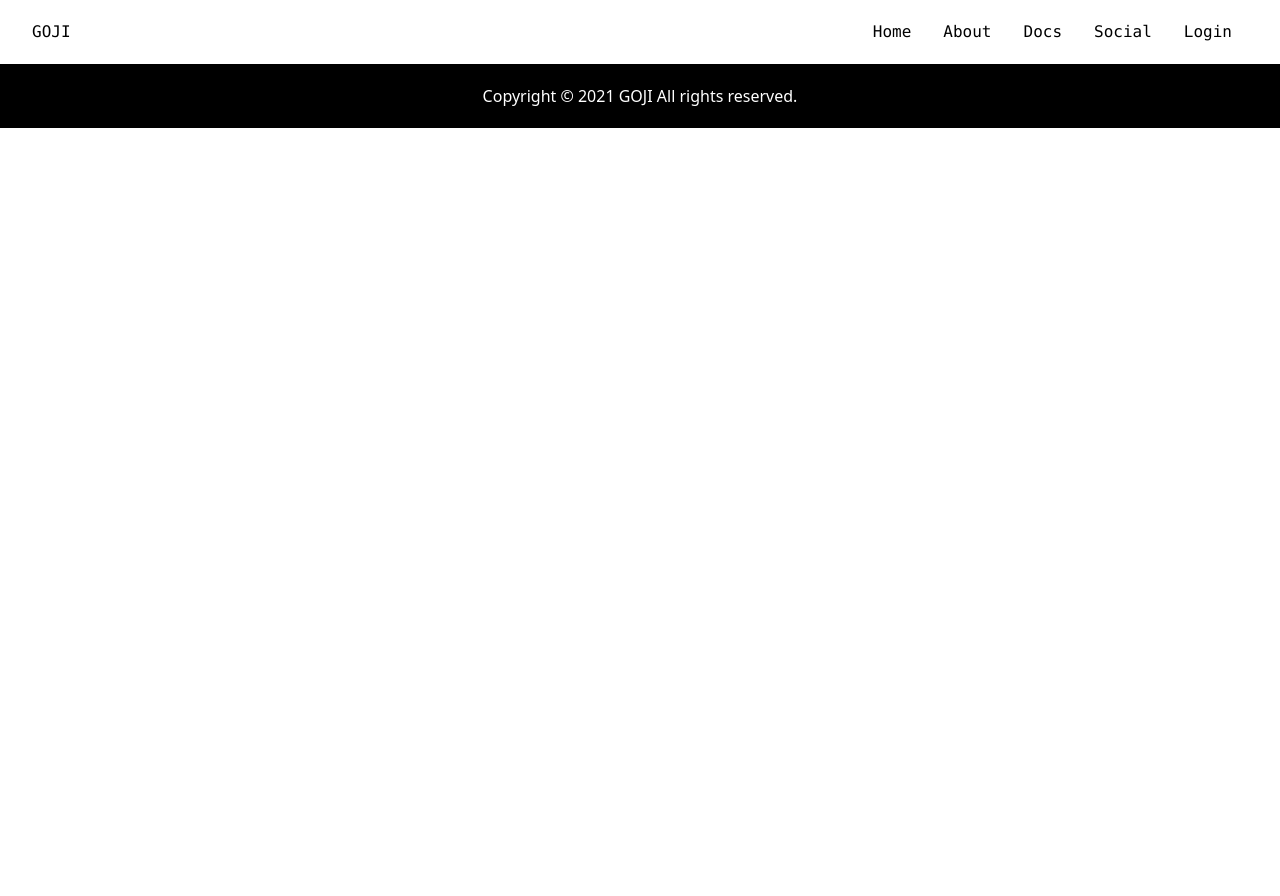
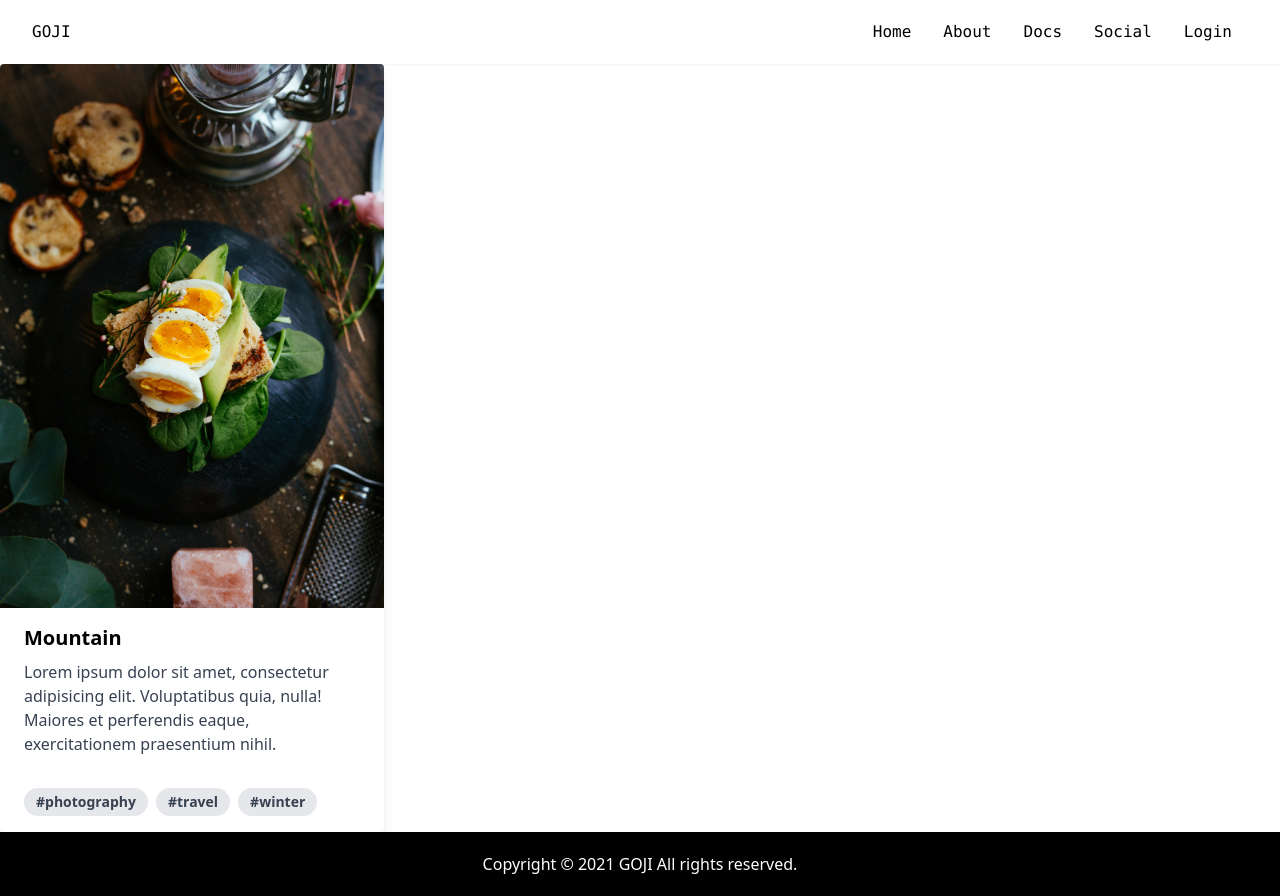
Before and after one commit to sjosegarcia/goji-react, a React (Create React App) app: page /course in a window 1280 px wide. Before the commit the page ends 800 px from the top, so only its background shows below. Built offline with nearby package versions, Linux system fonts and the light colour scheme; no server answers.

Commit message:
interface

```diff
--- a/src/App.tsx
+++ b/src/App.tsx
@@ -8,6 +8,7 @@ import Footer from './components/Footer';
 import Dropdown from './components/DropDown';
 import Login from './pages/Login';
 import Profile from './pages/Profile';
+import Course from './pages/Course';
 import ForgotPassword from 'pages/ForgotPassword';
 import { useAuthState } from 'react-firebase-hooks/auth';
 import { auth } from './lib/firebase';
@@ -65,6 +66,7 @@ function App() {
 				<Route path="/docs" />
 				<Route path="/social" />
 				<Route path="/profile" component={Profile} />
+				<Route path="/course" component={Course} />
 				<Route path="/login" component={Login} />
 				<Route path="/signup" component={Signup} />
 				<Route path="/forgot-password" component={ForgotPassword} />
--- /dev/null
+++ b/src/components/Card.tsx
@@ -0,0 +1,30 @@
+import React, { FC } from 'react';
+
+const Card: FC = () => {
+	return (
+		<div className="max-w-sm rounded overflow-hidden shadow-lg">
+			<img className="w-full" src="/assets/images/egg-2.jpg" alt="Mountain" />
+			<div className="px-6 py-4">
+				<div className="font-bold text-xl mb-2">Mountain</div>
+				<p className="text-gray-700 text-base">
+					Lorem ipsum dolor sit amet, consectetur adipisicing elit. Voluptatibus
+					quia, nulla! Maiores et perferendis eaque, exercitationem praesentium
+					nihil.
+				</p>
+			</div>
+			<div className="px-6 pt-4 pb-2">
+				<span className="inline-block bg-gray-200 rounded-full px-3 py-1 text-sm font-semibold text-gray-700 mr-2 mb-2">
+					#photography
+				</span>
+				<span className="inline-block bg-gray-200 rounded-full px-3 py-1 text-sm font-semibold text-gray-700 mr-2 mb-2">
+					#travel
+				</span>
+				<span className="inline-block bg-gray-200 rounded-full px-3 py-1 text-sm font-semibold text-gray-700 mr-2 mb-2">
+					#winter
+				</span>
+			</div>
+		</div>
+	);
+};
+
+export default Card;
--- a/src/components/ProfileForms.tsx
+++ b/src/components/ProfileForms.tsx
@@ -9,7 +9,9 @@ import { UserUpdate } from 'types/user.interface';
 import updateUser from 'lib/users/updateUser';
 
 const ProfileForms: FC = () => {
-	const [userInDB, setUserInDB] = useState<UserInDB | undefined>();
+	const [userInDB, setUserInDB] = useState<UserInDB | undefined>(
+		cookie.load('user')
+	);
 
 	useEffect(() => {
 		const updateUser = () => {
@@ -19,7 +21,7 @@ const ProfileForms: FC = () => {
 		updateUser();
 	}, []);
 
-	//if (!userInDB) return <Redirect to="/" />;
+	if (!userInDB) return <Redirect to="/" />;
 
 	const onSubmit: SubmitHandler<UserInDB> = async (data) => {
 		const updateUserInfo = {
@@ -44,10 +46,10 @@ const ProfileForms: FC = () => {
 		formState: { errors },
 	} = useForm<UserInDB>({
 		defaultValues: {
-			username: '',
-			firstname: '',
-			lastname: '',
-			email: '',
+			username: userInDB?.username,
+			firstname: userInDB?.firstname,
+			lastname: userInDB?.lastname,
+			email: userInDB?.email,
 		},
 		resolver: yupResolver(schema),
 	});
@@ -73,7 +75,7 @@ const ProfileForms: FC = () => {
 									errors.username
 								)} rounded py-2 px-4 block w-full appearance-none`}
 								type="username"
-								value={userInDB?.username || ''}
+								value={userInDB?.username}
 							/>
 						</div>
 						<div className="mt-4">
@@ -86,7 +88,7 @@ const ProfileForms: FC = () => {
 									errors.email
 								)} rounded py-2 px-4 block w-full appearance-none`}
 								type="email"
-								value={userInDB?.email || ''}
+								value={userInDB?.email}
 							/>
 						</div>
 						<div className="mt-4">
@@ -99,7 +101,7 @@ const ProfileForms: FC = () => {
 									errors.firstname
 								)} rounded py-2 px-4 block w-full appearance-none`}
 								type="firstname"
-								value={userInDB?.firstname || ''}
+								value={userInDB?.firstname}
 							/>
 						</div>
 						<div className="mt-4">
@@ -112,7 +114,7 @@ const ProfileForms: FC = () => {
 									errors.lastname
 								)} rounded py-2 px-4 block w-full appearance-none`}
 								type="lastname"
-								value={userInDB?.lastname || ''}
+								value={userInDB?.lastname}
 							/>
 						</div>
 						<div className="mt-8">
--- a/src/components/RegistrationForm.tsx
+++ b/src/components/RegistrationForm.tsx
@@ -65,6 +65,7 @@ const RegistrationForms: FC = () => {
 					data.lastname,
 					data.email
 				);
+				console.log(newUserInDB);
 			})
 			.catch((error: FirebaseAuthErrors) => {
 				setError(error);
--- /dev/null
+++ b/src/pages/Course.tsx
@@ -0,0 +1,12 @@
+import React, { FC } from 'react';
+import Card from '../components/Card';
+
+const Course: FC = () => {
+	return (
+		<>
+			<Card />
+		</>
+	);
+};
+
+export default Course;
```
Also changed, not shown: src/types/course.interface.ts (added, +41 -0 lines), src/types/user.interface.ts (+4 -4 lines).
